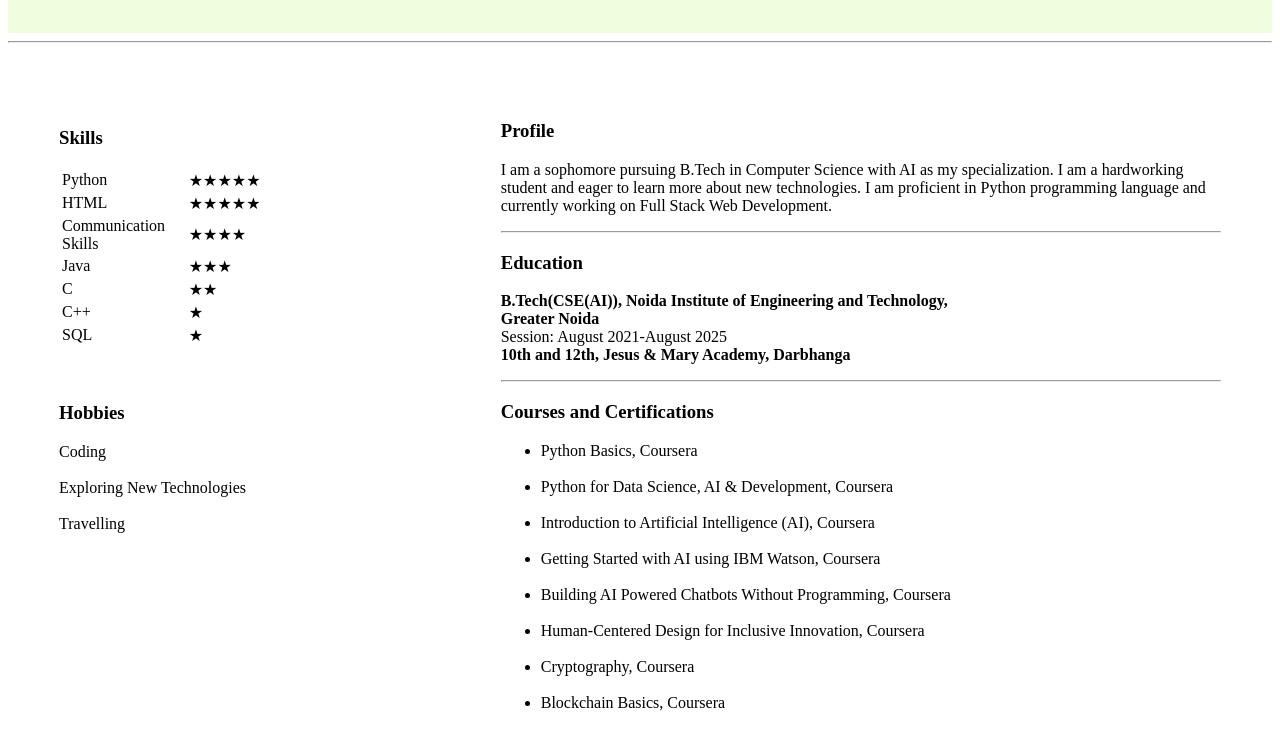
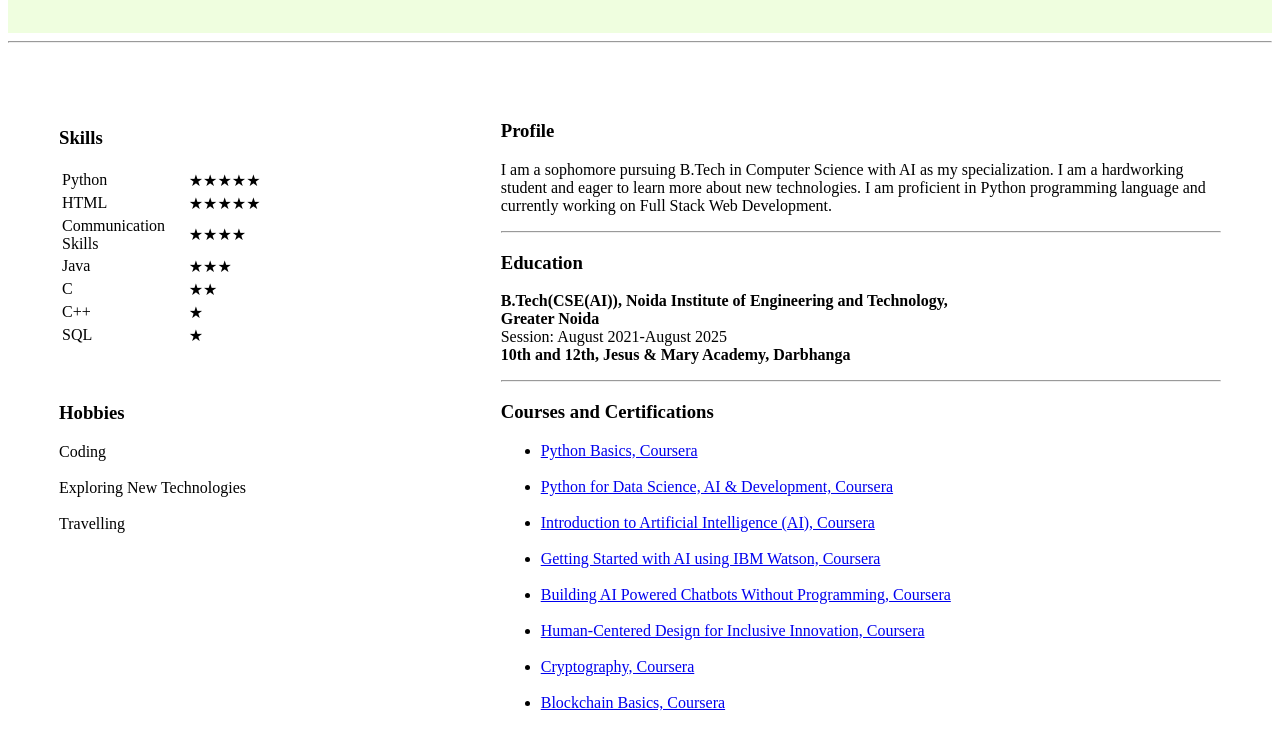
Before and after one commit to itsrishav13/CV, a plain HTML site: page index.html in a window 1280 px wide. Shown: the part 194-944 px from the top of the page. Drawn offline with Linux system fonts and the light colour scheme.

Commit message:
Update2.0.html

```diff
--- a/index.html
+++ b/index.html
@@ -86,14 +86,17 @@
                     <h3>Courses and Certifications</h3>
                     <p>
                         <ul>
-                            <li>Python Basics, Coursera</li><br>
-                            <li>Python for Data Science, AI & Development, Coursera</li><br>
-                            <li>Introduction to Artificial Intelligence (AI), Coursera</li><br>
-                            <li>Getting Started with AI using IBM Watson, Coursera </li><br>
-                            <li>Building AI Powered Chatbots Without Programming, Coursera </li><br>
-                            <li>Human-Centered Design for Inclusive Innovation, Coursera </li><br>
-                            <li>Cryptography, Coursera </li><br>
-                            <li>Blockchain Basics, Coursera </li><br>
+                            <li><a href="https://www.coursera.org/account/accomplishments/certificate/YPY55UUXD8CY" target="_blank">Python Basics, Coursera </a></li><br>
+
+                            <li><a href="https://www.coursera.org/account/accomplishments/certificate/XP2Q8ELQJVR6" target="_blank">Python for Data Science, AI & Development, Coursera</a></li><br>
+
+                            <li><a href="https://www.coursera.org/account/accomplishments/certificate/XAZ45ZRZHPUX" target="_blank">Introduction to Artificial Intelligence (AI), Coursera</a></li><br>
+
+                            <li><a href="https://www.coursera.org/account/accomplishments/certificate/T29ZDDQUQCTR" target="_blank">Getting Started with AI using IBM Watson, Coursera </a></li><br>
+                            <li> <a href="https://www.coursera.org/account/accomplishments/certificate/K8MPFEPXJBWQ" target="_blank">Building AI Powered Chatbots Without Programming, Coursera</a></li><br>
+                            <li> <a href="https://www.coursera.org/account/accomplishments/certificate/DWHQWURS39YN" target="_blank">Human-Centered Design for Inclusive Innovation, Coursera</a></li><br>
+                            <li><a href="https://www.coursera.org/account/accomplishments/certificate/VHUD3YFPD53H" target="_blank">Cryptography, Coursera </a></li><br>
+                            <li><a href="https://www.coursera.org/account/accomplishments/certificate/5GSAE3KRMRKY" target="_blank">Blockchain Basics, Coursera </a></li><br>
                         </ul>
                     </p>
                 </td>
```
